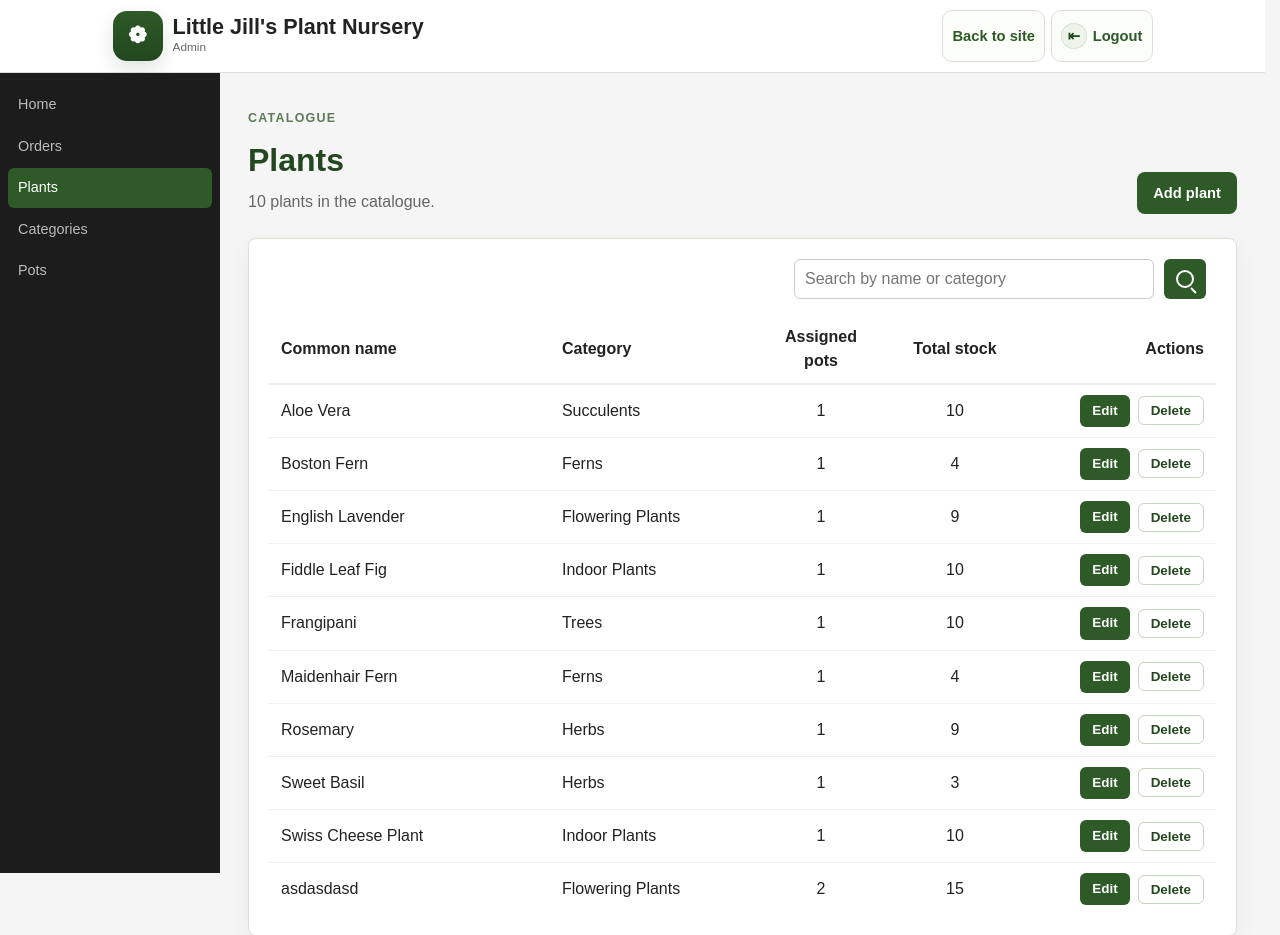
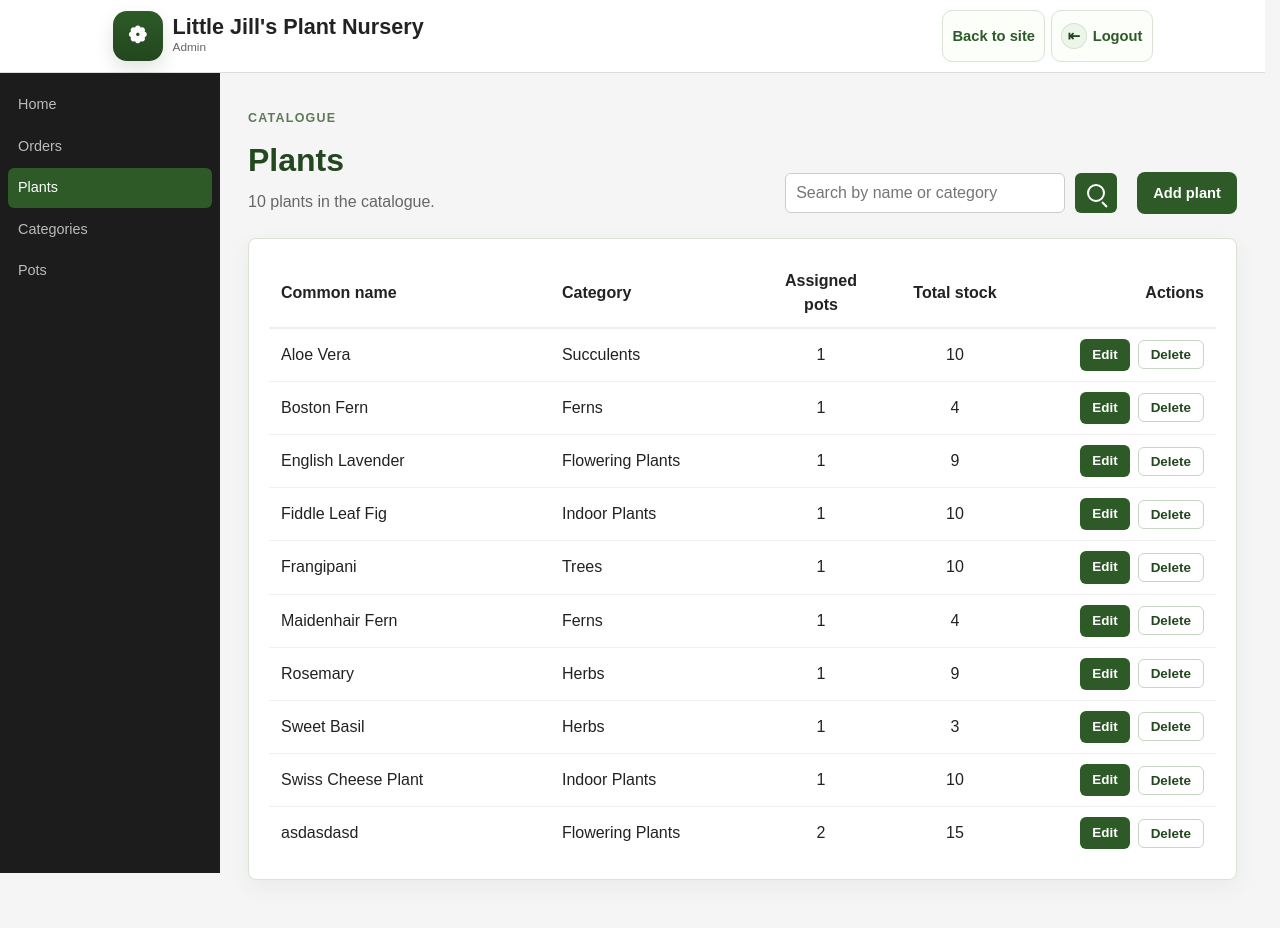
Before and after one commit to rowanjames04/SDS-Plant-Nursery, a Flask app: page /admin/plants in a window 1280 px wide. Shown: the top 935 px of the page. After the commit the page ends 897 px from the top, so only its background shows below. Run offline with Flask 3, Linux system fonts and the light colour scheme; a user stored in the database is signed in.

Commit message:
Refine admin plant detail sections and move plants search bar

```diff
--- a/static/css/admin.css
+++ b/static/css/admin.css
@@ -201,6 +201,18 @@
 .admin-page-header .muted,
 .admin-detail-header .muted {
     margin: 0;
+}
+
+.admin-page-header__actions {
+    display: flex;
+    align-items: center;
+    justify-content: flex-end;
+    gap: 10px;
+}
+
+.admin-page-header__actions > .button-link {
+    width: auto;
+    white-space: nowrap;
 }
 
 .admin-detail-header__identity {
@@ -586,6 +598,11 @@
         align-items: stretch;
     }
 
+    .admin-page-header__actions {
+        flex-direction: column;
+        align-items: stretch;
+    }
+
     .admin-detail-header__identity {
         align-items: flex-start;
     }
--- a/templates/admin/plant_detail.html
+++ b/templates/admin/plant_detail.html
@@ -122,7 +122,6 @@
     <div class="admin-card-header">
         <div>
             <h2>Images</h2>
-            <p class="muted">Manage catalogue photos and choose the primary image.</p>
         </div>
     </div>
     {% if plant.images %}
@@ -167,7 +166,6 @@
     <div class="admin-card-header">
         <div>
             <h2>Pot Sizes & Stock</h2>
-            <p class="muted">Update pricing and available stock for each assigned pot size.</p>
         </div>
     </div>
     {% if plant.plant_pots %}
--- a/templates/admin/plants.html
+++ b/templates/admin/plants.html
@@ -12,11 +12,8 @@
             <p class="muted">{{ total_plants }} plant{% if total_plants != 1 %}s{% endif %} in the catalogue.</p>
         {% endif %}
     </div>
-    <a class="button-link" href="{{ url_for('admin.create_plant') }}" style="width:auto;">Add plant</a>
-</header>
-
-<section class="card card--soft">
-    <form class="admin-search-form" method="get" action="{{ url_for('admin.plants') }}">
+    <div class="admin-page-header__actions">
+        <form class="admin-search-form admin-search-form--inline" method="get" action="{{ url_for('admin.plants') }}">
             <label class="sr-only" for="plant-search">Search plants</label>
             <input id="plant-search" type="text" name="q" value="{{ search_query }}" placeholder="Search by name or category">
             <button class="button-link button-link--sm admin-search-submit" type="submit" aria-label="Search">
@@ -26,6 +23,11 @@
                 <a class="button-link button-link--sm button-secondary" href="{{ url_for('admin.plants') }}">Clear</a>
             {% endif %}
         </form>
+        <a class="button-link" href="{{ url_for('admin.create_plant') }}">Add plant</a>
+    </div>
+</header>
+
+<section class="card card--soft">
     {% if plants %}
     <table class="data-table admin-plants-table">
         <thead>
```
Lines whose indentation alone changed are shown as unchanged.
